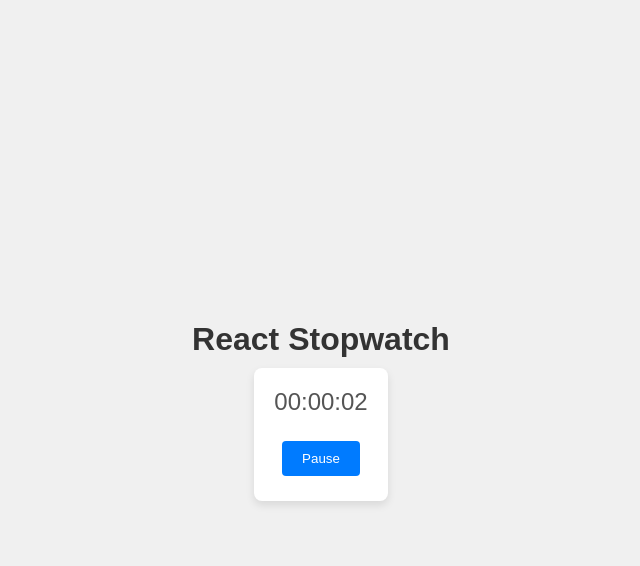
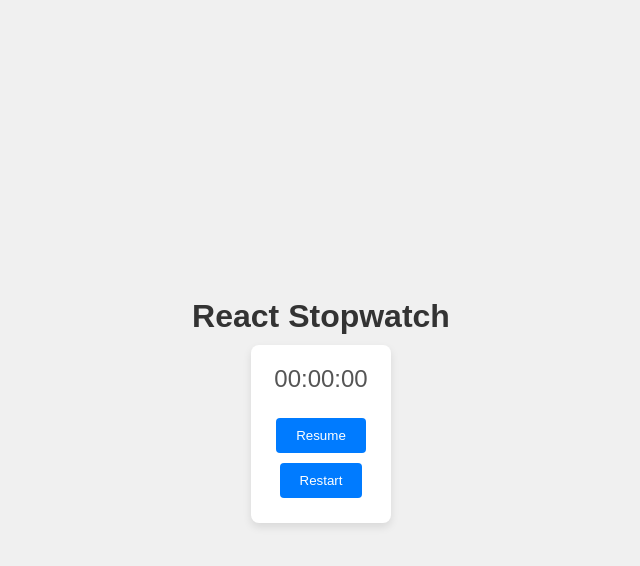
Before and after one commit to iamneo-production/cedcfffceffeddddbbedcfcdbadffbabbf, a React (Create React App) app in the folder reactapp/: page / in a window 1280 px wide. Both pictures are taken after a click on the button "Start". Shown: the top 566 px of the page, without its empty margins (319-959 px from the left). Built offline with nearby package versions, Linux system fonts and the light colour scheme.

Commit message:
Backup Commit

```diff
--- a/reactapp/src/components/Stopwatch/Stopwatch.jsx
+++ b/reactapp/src/components/Stopwatch/Stopwatch.jsx
@@ -35,6 +35,7 @@ const Timer = () => {
 
   const startTimer = () => {
     setRunning(true);
+    setPaused(true);
   };
 
   const pauseTimer = () => {
@@ -60,18 +61,18 @@ const Timer = () => {
           {!running && !paused && (
             <>
               <button data-testid="start" onClick={startTimer}>Start</button>
-              <button data-testid="reset" onClick={resetTimer} disabled>Reset</button>
             </>
           )}
           {running && !paused && (
             <>
               <button data-testid="pause" onClick={pauseTimer}>Pause</button>
+              <button data-testid="reset" onClick={resetTimer}>Restart</button>
             </>
           )}
           {paused && (
             <>
               <button data-testid="resume" onClick={resumeTimer}>Resume</button>
-              <button data-testid="pause" onClick={pauseTimer}>Pause</button>
+              <button data-testid="reset" onClick={resetTimer}>Restart</button>
             </>
           )}
         </div>
```
